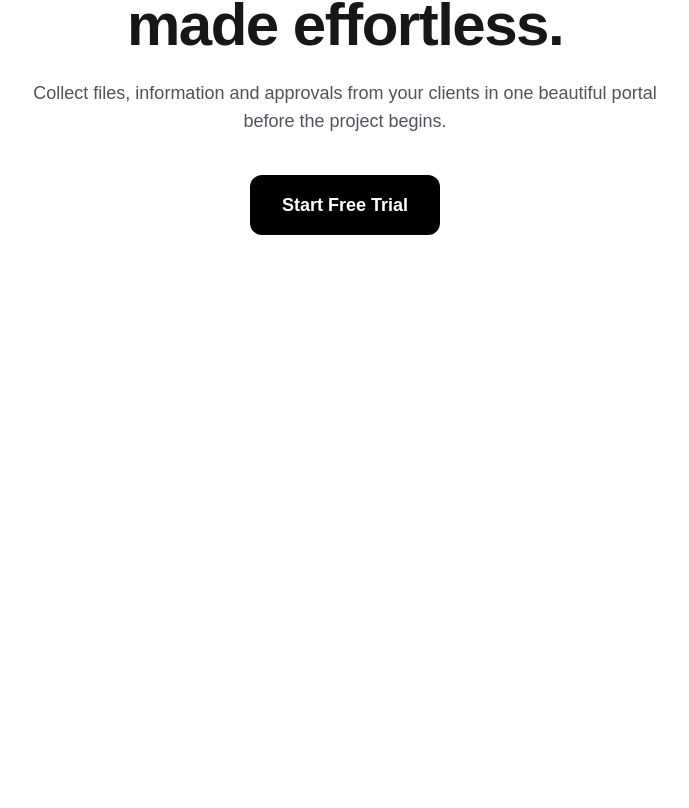
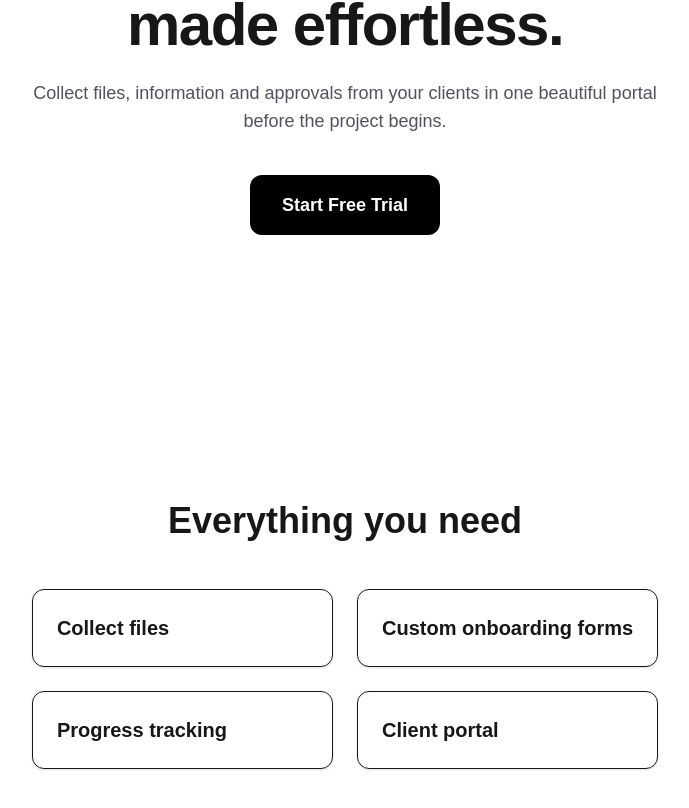
Before and after one commit to meharbhamrah/onboardflow, a Next.js app: page / in a window 1280 px wide. Shown: the part 320-1128 px from the top of the page, without its empty margins (295-984 px from the left). Before the commit the page ends 800 px from the top, so only its background shows below. Built offline with nearby package versions, Linux system fonts and the light colour scheme.

Commit message:
Add features section

```diff
--- a/app/page.tsx
+++ b/app/page.tsx
@@ -1,26 +1,13 @@
-import Navbar from "../components/Navbar";
+import Navbar from "@/components/Navbar";
+import Hero from "@/components/Hero";
+import Features from "@/components/Features";
 
 export default function Home() {
   return (
     <>
       <Navbar />
-
-      <main className="flex min-h-[80vh] flex-col items-center justify-center px-6 text-center">
-        <h1 className="max-w-4xl text-6xl font-bold tracking-tight">
-          Client onboarding
-          <br />
-          made effortless.
-        </h1>
-
-        <p className="mt-6 max-w-2xl text-lg text-zinc-600">
-          Collect files, information and approvals from your clients in one
-          beautiful portal before the project begins.
-        </p>
-
-        <button className="mt-10 rounded-xl bg-black px-8 py-4 text-lg font-semibold text-white transition hover:scale-105">
-          Start Free Trial
-        </button>
-      </main>
+      <Hero />
+      <Features />
     </>
   );
 }
--- /dev/null
+++ b/components/Features.tsx
@@ -0,0 +1,29 @@
+export default function Features() {
+  const features = [
+    "Collect files",
+    "Custom onboarding forms",
+    "Progress tracking",
+    "Client portal",
+  ];
+
+  return (
+    <section className="mx-auto max-w-6xl px-6 py-24">
+      <h2 className="mb-12 text-center text-4xl font-bold">
+        Everything you need
+      </h2>
+
+      <div className="grid gap-6 md:grid-cols-2">
+        {features.map((feature) => (
+          <div
+            key={feature}
+            className="rounded-xl border p-6 shadow-sm"
+          >
+            <h3 className="text-xl font-semibold">
+              {feature}
+            </h3>
+          </div>
+        ))}
+      </div>
+    </section>
+  );
+}
--- /dev/null
+++ b/components/Hero.tsx
@@ -0,0 +1,20 @@
+export default function Hero() {
+  return (
+    <main className="flex min-h-[80vh] flex-col items-center justify-center px-6 text-center">
+      <h1 className="max-w-4xl text-6xl font-bold tracking-tight">
+        Client onboarding
+        <br />
+        made effortless.
+      </h1>
+
+      <p className="mt-6 max-w-2xl text-lg text-zinc-600">
+        Collect files, information and approvals from your clients in one
+        beautiful portal before the project begins.
+      </p>
+
+      <button className="mt-10 rounded-xl bg-black px-8 py-4 text-lg font-semibold text-white transition hover:scale-105">
+        Start Free Trial
+      </button>
+    </main>
+  );
+}
```
